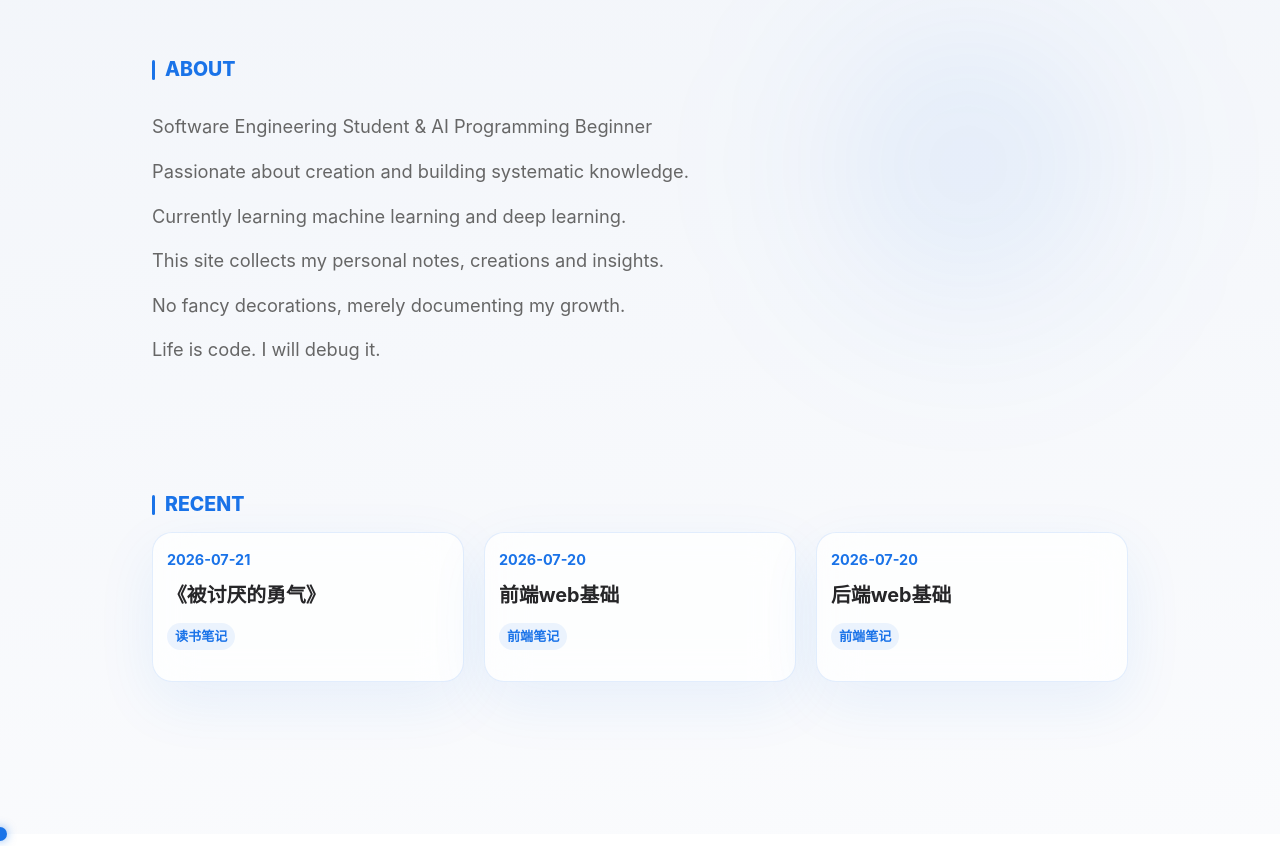
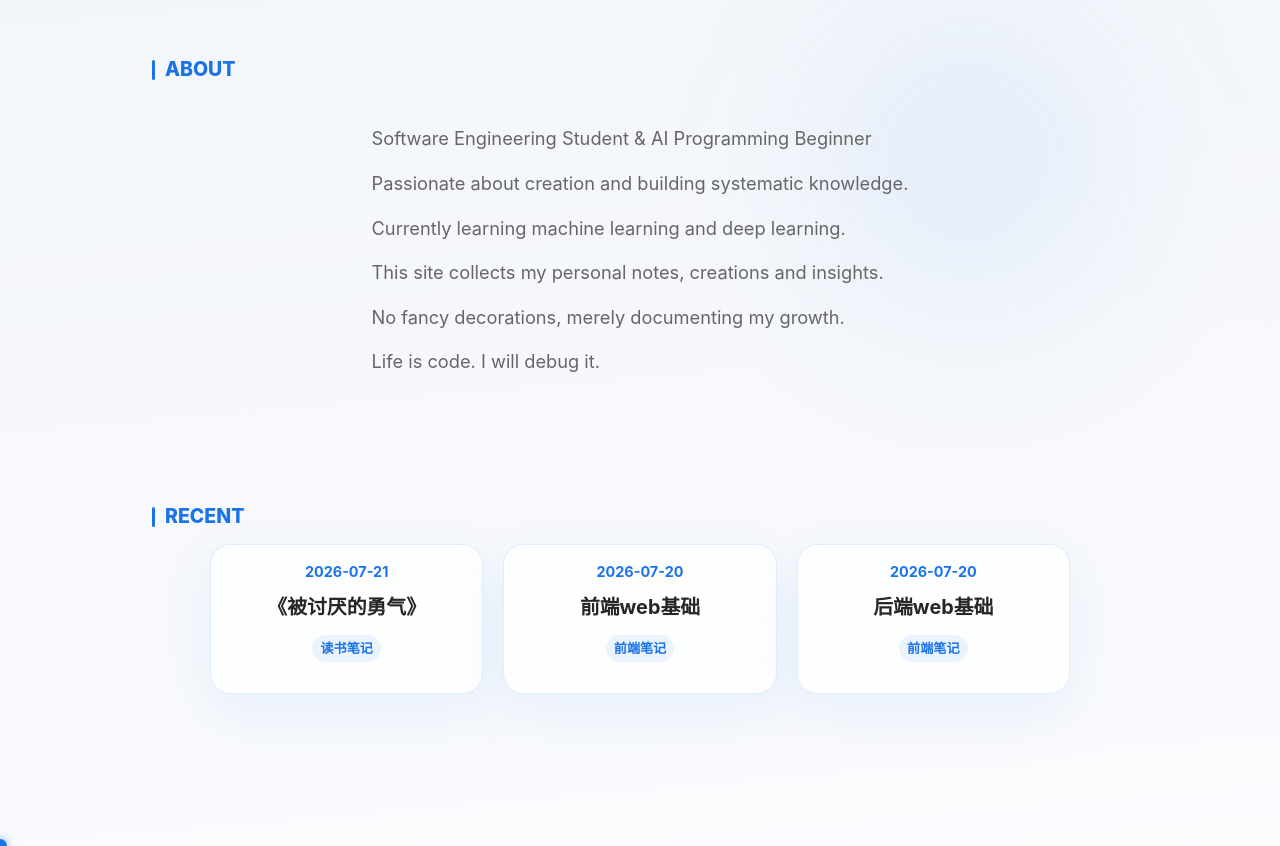
Before and after one commit to Rainan249/VisaBlog, a Vue app: page / in a window 1280 px wide. Shown: the part 923-1769 px from the top of the page. Built offline with nearby package versions, Linux system fonts and the light colour scheme.

Commit message:
初步方案

```diff
--- a/src/views/Home.vue
+++ b/src/views/Home.vue
@@ -523,6 +523,7 @@ onUnmounted(() => {
 
 .featured-heading {
   display: flex;
+  align-self: flex-start;
   align-items: center;
   gap: 10px;
   margin-bottom: 12px;
@@ -557,6 +558,9 @@ onUnmounted(() => {
   background: transparent;
   box-shadow: none;
   backdrop-filter: none;
+  display: flex;
+  flex-direction: column;
+  align-items: center;
 }
 
 .home-about-section,
@@ -565,11 +569,13 @@ onUnmounted(() => {
 }
 
 .home-about-text {
-  max-width: 760px;
-  margin-top: 24px;
+  width: fit-content;
+  max-width: min(760px, 100%);
+  margin: 24px auto 0;
   color: #666;
   font-size: 1.14rem;
   line-height: 1.9;
+  text-align: left;
 }
 
 .home-about-text p {
@@ -580,6 +586,8 @@ onUnmounted(() => {
   display: grid;
   grid-template-columns: repeat(3, minmax(0, 1fr));
   gap: 20px;
+  width: min(860px, 100%);
+  margin: 0 auto;
 }
 
 .featured-card {
@@ -591,6 +599,7 @@ onUnmounted(() => {
   background: rgba(255, 255, 255, 0.72);
   box-shadow: 0 20px 60px rgba(26, 115, 232, 0.08);
   color: inherit;
+  text-align: center;
   text-decoration: none;
   backdrop-filter: blur(20px);
   transition: transform 0.25s ease, border-color 0.25s ease, box-shadow 0.25s ease;
@@ -619,6 +628,7 @@ onUnmounted(() => {
 .featured-tags {
   display: flex;
   flex-wrap: wrap;
+  justify-content: center;
   gap: 8px;
   margin-top: auto;
 }
@@ -633,7 +643,7 @@ onUnmounted(() => {
 }
 
 @media (max-width: 900px) {
-  .featured-grid { grid-template-columns: 1fr; }
+  .featured-grid { grid-template-columns: 1fr; margin: 0 auto; }
 }
 
 /* ===== 响应式 ===== */
```
